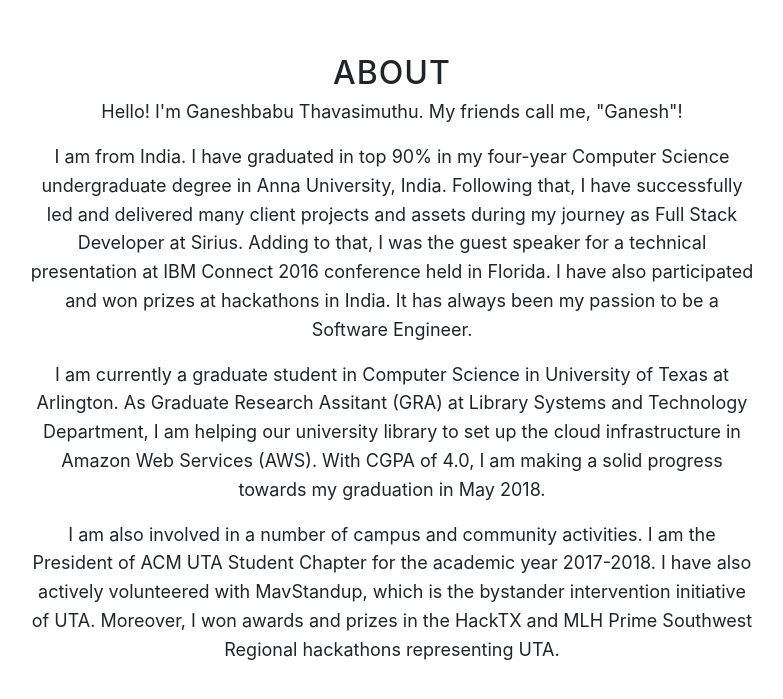
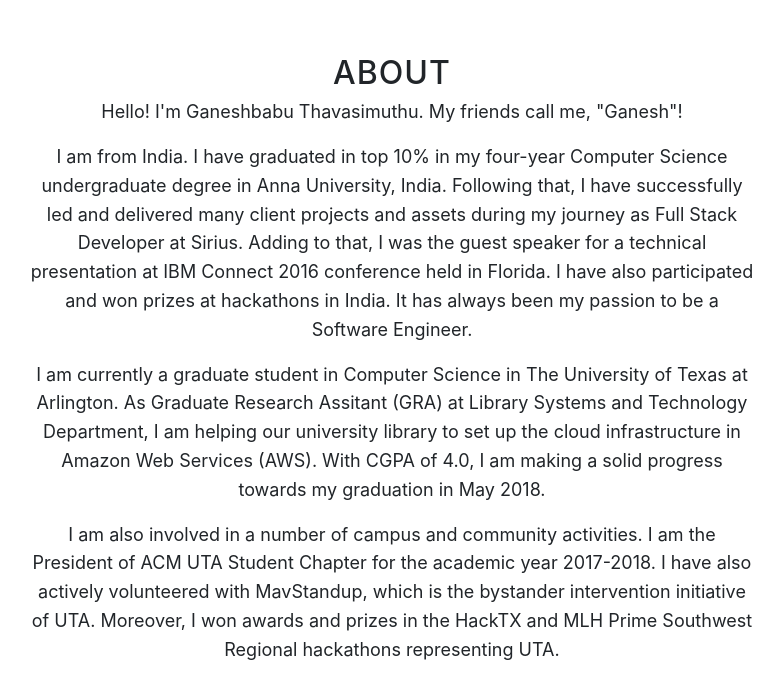
Before and after one commit to ganeshcodes/ganeshcodes.github.io, a website with bundled scripts: page index.html in a window 1280 px wide. Shown: the part 945-1644 px from the top of the page, without its empty margins (248-1031 px from the left). Built offline with nearby package versions, Linux system fonts and the light colour scheme.

Commit message:
content changes

```diff
--- a/index.html
+++ b/index.html
@@ -83,9 +83,9 @@
           <div class="col-lg-8 mx-auto">
             <h2>About</h2>
             <p> Hello! I'm Ganeshbabu Thavasimuthu. My friends call me, "Ganesh"!</p>
-            <p> I am from India. I have graduated in top 90% in my four-year Computer Science undergraduate degree in Anna University, India. Following that, I have successfully led and delivered many client projects and assets during my journey as Full Stack Developer at Sirius. Adding to that, I was the guest speaker for a technical presentation at IBM Connect 2016 conference held in Florida. I have also participated and won prizes at hackathons in India. It has always been my passion to be a Software Engineer.</p>
+            <p> I am from India. I have graduated in top 10% in my four-year Computer Science undergraduate degree in Anna University, India. Following that, I have successfully led and delivered many client projects and assets during my journey as Full Stack Developer at Sirius. Adding to that, I was the guest speaker for a technical presentation at IBM Connect 2016 conference held in Florida. I have also participated and won prizes at hackathons in India. It has always been my passion to be a Software Engineer.</p>
 
-            <p> I am currently a graduate student in Computer Science in University of Texas at Arlington. As Graduate Research Assitant (GRA) at Library Systems and Technology Department, I am helping our university library to set up the cloud infrastructure in Amazon Web Services (AWS). With CGPA of 4.0, I am making a solid progress towards my graduation in May 2018.
+            <p> I am currently a graduate student in Computer Science in The University of Texas at Arlington. As Graduate Research Assitant (GRA) at Library Systems and Technology Department, I am helping our university library to set up the cloud infrastructure in Amazon Web Services (AWS). With CGPA of 4.0, I am making a solid progress towards my graduation in May 2018.
 
             <p> I am also involved in a number of campus and community activities. I am the President of ACM UTA Student Chapter for the academic year 2017-2018. I have also actively volunteered with MavStandup, which is the bystander intervention initiative of UTA. Moreover, I won awards and prizes in the HackTX and MLH Prime Southwest Regional hackathons representing UTA. </p>
           </div>
@@ -135,7 +135,7 @@
         <div class="row">
           <div class="col-lg-8 mx-auto">
             <h2>My Works</h2>
-            <p>You can explore more about my education background, work experience, coursework, projects and achievements in my <a href="https://linkedin.com/in/ganeshcodes"> LinkedIn </a> and <a href="https://github.com/ganeshcodes"> Github </a> pages. Visit <a href="https://devpost.com/ganeshcodes"> DevPost </a> to take a look at my hackathon projects.
+            <p>You can explore more about my education background, work experience, coursework, projects and achievements in my <a href="https://linkedin.com/in/ganeshcodes" target="_blank"> LinkedIn </a> and <a href="https://github.com/ganeshcodes" target="_blank"> Github </a> pages. Visit <a href="https://devpost.com/ganeshcodes" target="_blank"> DevPost </a> to take a look at my hackathon projects.
             </p>
             <ul class="list-inline banner-social-buttons">
               <li class="list-inline-item">
```
